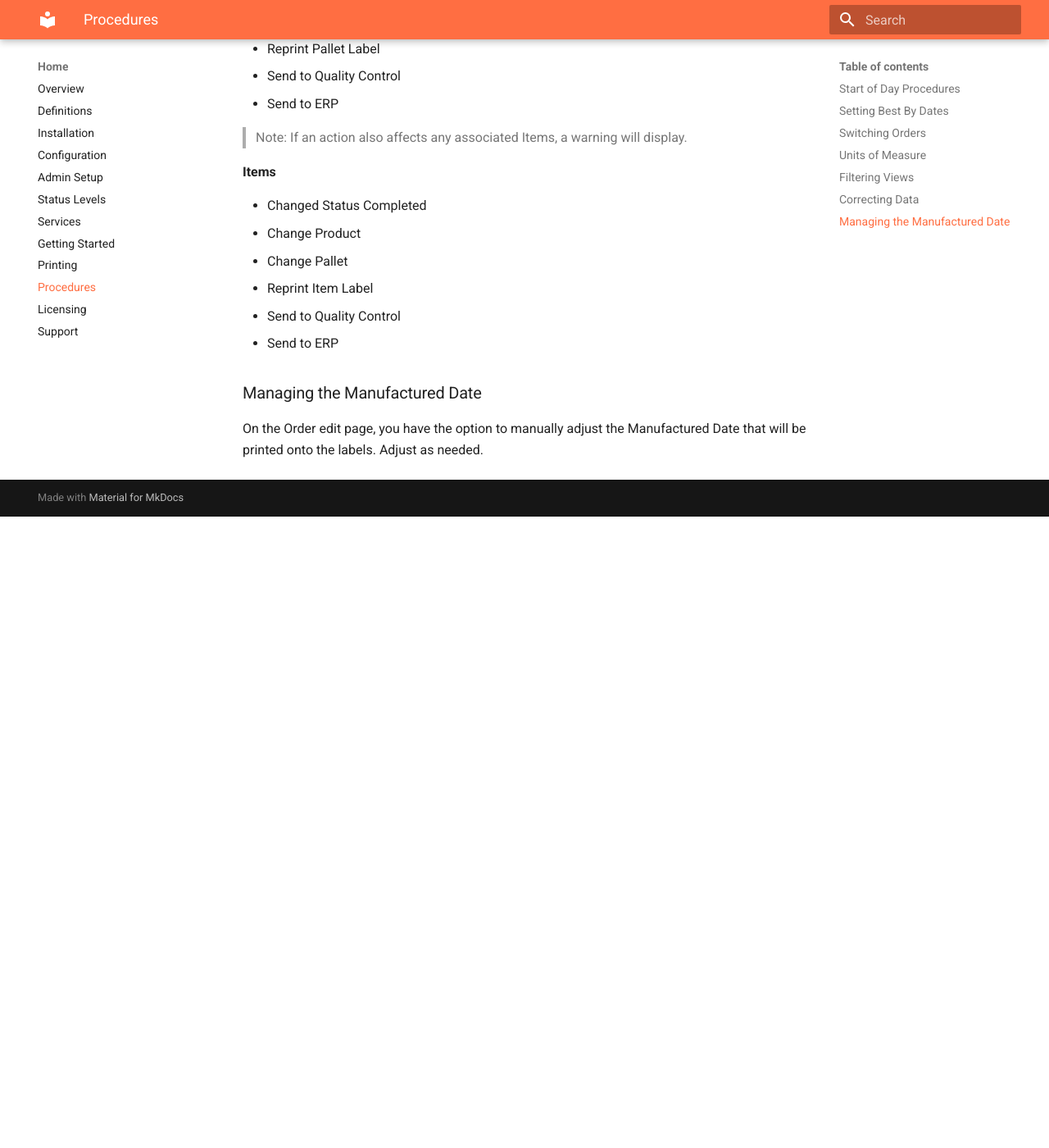
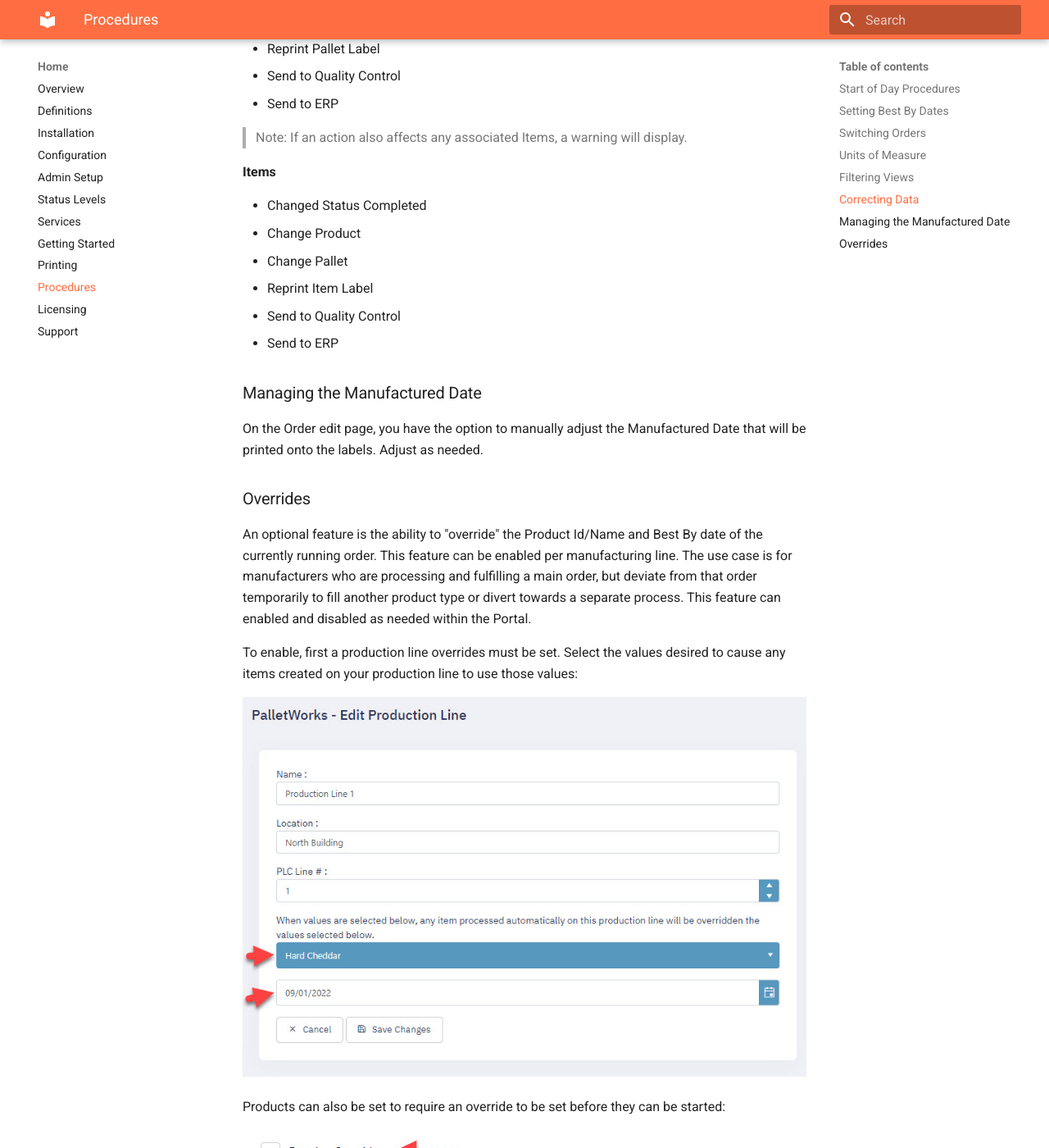
Before and after one commit to cybertrol-engineering/CE.PalletWorks.Documentation, an MkDocs documentation site: the page built from docs/procedures.md, in a window 1280 px wide and 1400 px high, scrolled down 1972 px. Shown: the whole window at 82% size. Built offline with MkDocs 1.6.1 and Material for MkDocs 9.7.7, drawn with Linux system fonts in a browser that asks for light colours; before the commit the page ends 2602 px from its top, so only the background shows below that; some of the changed text lies outside the part shown.

Commit message:
Added Override feature documentation

```diff
--- a/docs/procedures.md
+++ b/docs/procedures.md
@@ -59,3 +59,27 @@
 ### Managing the Manufactured Date
 
 On the Order edit page, you have the option to manually adjust the Manufactured Date that will be printed onto the labels. Adjust as needed.
+
+### Overrides
+
+An optional feature is the ability to "override" the Product Id/Name and Best By date of the currently running order. This feature can be enabled per manufacturing line. The use case is for manufacturers who are processing and fulfilling a main order, but deviate from that order temporarily to fill another product type or divert towards a separate process. This feature can enabled and disabled as needed within the Portal.
+
+To enable, first a production line overrides must be set. Select the values desired to cause any items created on your production line to use those values:
+
+![](images/productionline-overrideset.jpg)
+
+Products can also be set to require an override to be set before they can be started:
+
+![](images/product_overrideoption.jpg)
+
+Once an override is active, it will be visible on the Orders page:
+
+![](images/productionline-override-active2.jpg)
+
+It will also show as active on the Order details page:
+
+![](images/productionline-override-active.jpg)
+
+To de-active, simply clear the values of the overrides on the Production Line page:
+
+![](images/productionline-override.jpg)
```
Also changed, not shown: docs/images/product_overrideoption.jpg (added), docs/images/productionline-override-active.jpg (added), docs/images/productionline-override-active2.jpg (added), docs/images/productionline-override.jpg (added), docs/images/productionline-overrideset.jpg (added).
